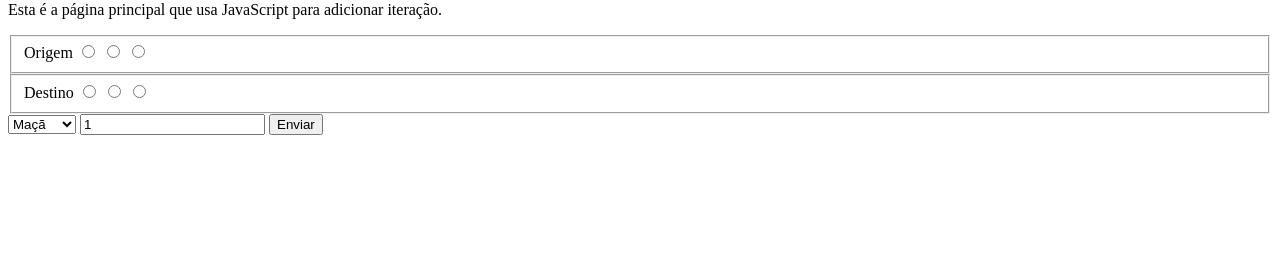
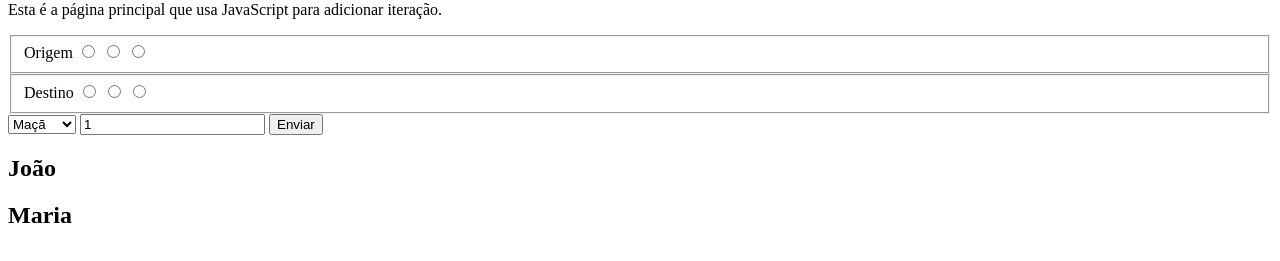
Before and after one commit to ufjf-dcc202/ufjf-dcc202-2023-3-b-atv12-AlexandreVp, a website with bundled scripts: page index.html in a window 1280 px wide. Shown: the part 79-340 px from the top of the page. Built offline with nearby package versions, Linux system fonts and the light colour scheme.

Commit message:
Adicionando section saida

```diff
--- a/index.html
+++ b/index.html
@@ -33,6 +33,10 @@
                 <button type="submit">Enviar</button>
             </form>
         </section>
+        <section id="saida">
+            <h2>João</h2>
+            <h2>Maria</h2>
+        </section>
     </main>
 </body>
 </html>
```
